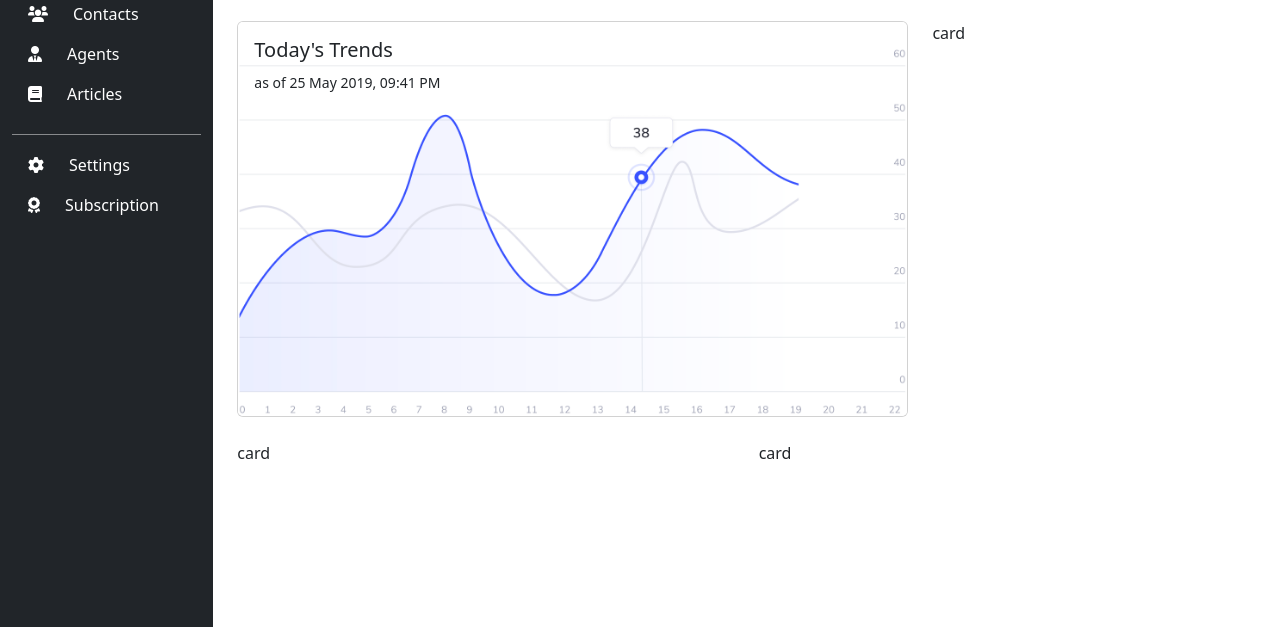
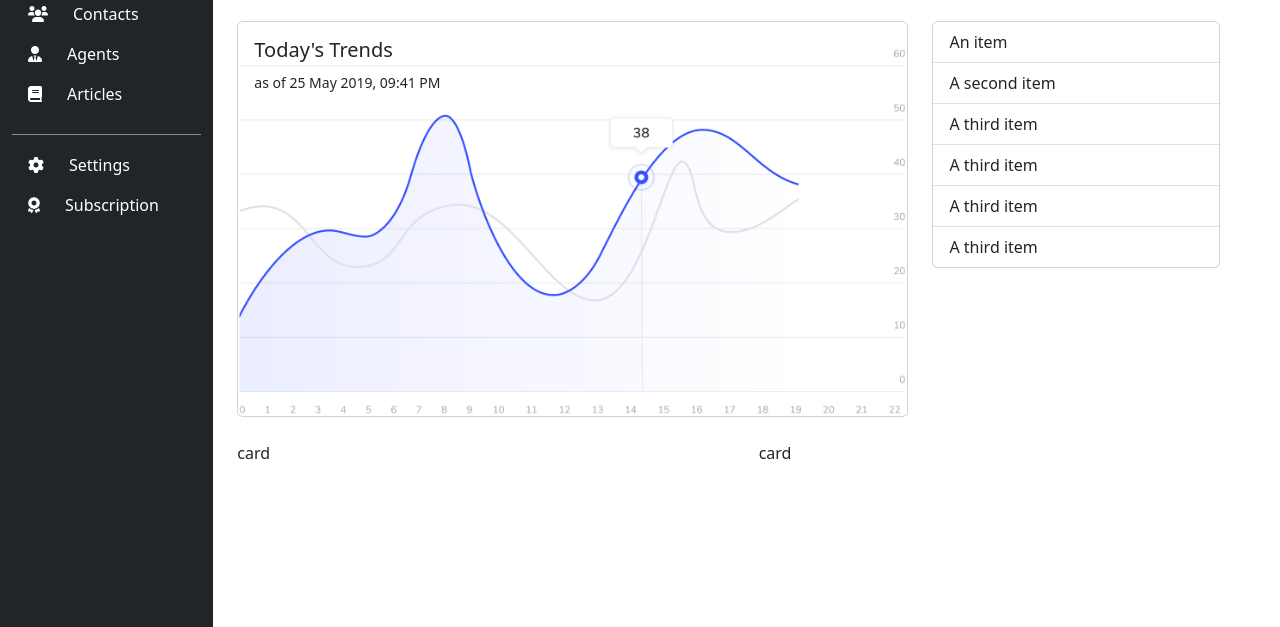
Before and after one commit to elissagit/INM320SDD-FrontendFramework-Grp9, a website: page public/index.html in a window 1280 px wide. Shown: the part 173-800 px from the top of the page. Drawn offline with nearby package versions, Linux system fonts and the light colour scheme.

Commit message:
Update index.html

```diff
--- a/public/index.html
+++ b/public/index.html
@@ -97,7 +97,18 @@
                 </div>
               </div>
             </article>
-            <article class="col-md-4">card</article>
+            <article class="col-md-4">
+              <div class="card" style="width: 18rem;">
+                <ul class="list-group list-group-flush">
+                  <li class="list-group-item">An item</li>
+                  <li class="list-group-item">A second item</li>
+                  <li class="list-group-item">A third item</li>
+                  <li class="list-group-item">A third item</li>
+                  <li class="list-group-item">A third item</li>
+                  <li class="list-group-item">A third item</li>
+                </ul>
+              </div>
+            </article>
           </section>
           <section class="row">
             <article class="col-md-6">card</article>
```
